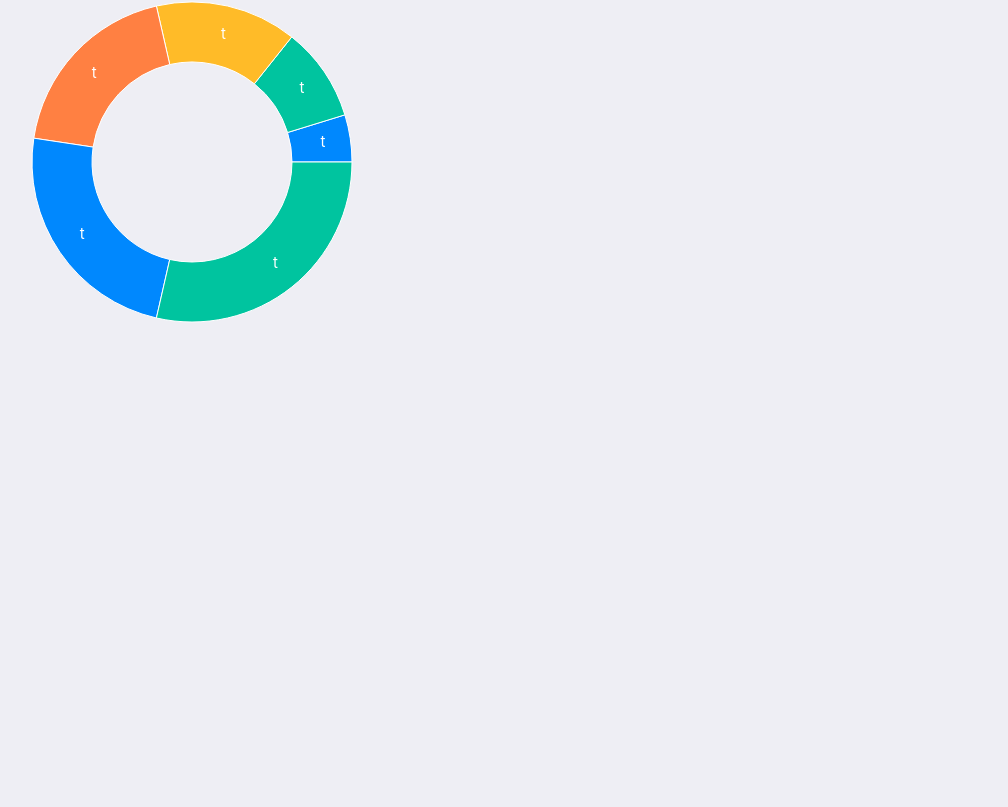
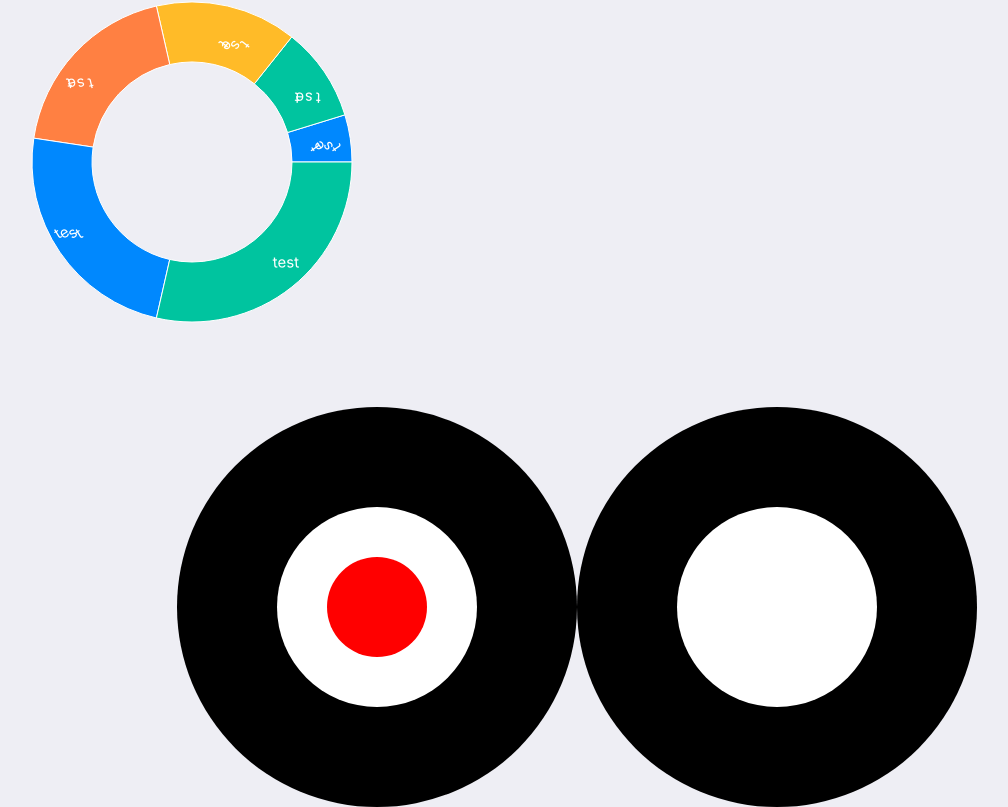
Before and after one commit to terjetopland/testReactJson, a React (Create React App) app: page / in a window 1280 px wide. Shown: the part 643-1450 px from the top of the page, without its empty margins (63-1071 px from the left). Before the commit the page ends 1054 px from the top, so only its background shows below. Built offline with nearby package versions, Linux system fonts and the light colour scheme.

Commit message:
made circles in css

```diff
--- a/src/App.js
+++ b/src/App.js
@@ -5,6 +5,7 @@ import JsonReader from './components/JsonReader';
 import { Chart } from './components/Chart';
 import { RandomJSONMAker} from './components/RandomJSONMakerTemperature';
 import { keyboard } from '@testing-library/user-event/dist/keyboard';
+import { CircleText } from './components/CircleText';
 
 
 function App() {
@@ -29,6 +30,7 @@ function App() {
         <div className='gridItem span3Columns gridItem:rowChild'></div>
       </div>
       <Chart/>
+      <CircleText></CircleText>
       {/* <JsonReader/> */}
       </div>
 
--- a/src/components/Chart.js
+++ b/src/components/Chart.js
@@ -12,7 +12,7 @@ const data = [
 ];
 
 const COLORS = ["#0088FE", "#00C49F", "#FFBB28", "#FF8042"];
-const test = 't'
+const test = 'test'
 
 const RADIAN = Math.PI / 180;
 const renderCustomizedLabel = ({
@@ -36,6 +36,8 @@ const renderCustomizedLabel = ({
         textAnchor={x > cx ? "start" : "end"}
         dominantBaseline="middle"
         style={{fontSize: '15px'}}
+        rotate={y}
+
         // className="rotateText45Deg"
         >
         {/* {`${(percent * 100).toFixed(0)}%`} */}
--- /dev/null
+++ b/src/components/CircleText.js
@@ -0,0 +1,16 @@
+export const CircleText = () => {
+
+    return (
+        <div className="container">
+            <div className="circle-one">
+                <div className="circle-two">
+                    <div className="circle-two" style={{backgroundColor: 'red'}}></div>
+                </div>
+            </div>
+            <div className="circle-one">
+                <div className="circle-two"></div>
+            </div>
+        </div>
+
+    )
+}
--- a/src/index.css
+++ b/src/index.css
@@ -67,10 +67,33 @@ p {
 * {
   text-align: right;
 }
+.container {
+  display: flex;
+  align-items: center;
+  justify-content: center;
+}
 
-.rotateText45Deg {
-  transform-origin: center;
+.circle-one {
+  width: 400px;
+  height: 400px;
+  border-radius: 50%;
+  background-color: #000;
+  display: flex;
+  justify-content: center;
+  align-items: center;
+}
 
+.circle-two {
+  width: 50%;
+  height: 50%;
+  border-radius: 50%;
+  background-color: #fff;
+  display: flex;
+  justify-content: center;
+  align-items: center;
+}
 
-
+.rotate-text {
+  color: rgb(60, 104, 175);
+  margin-top: 50%;
 }
```
